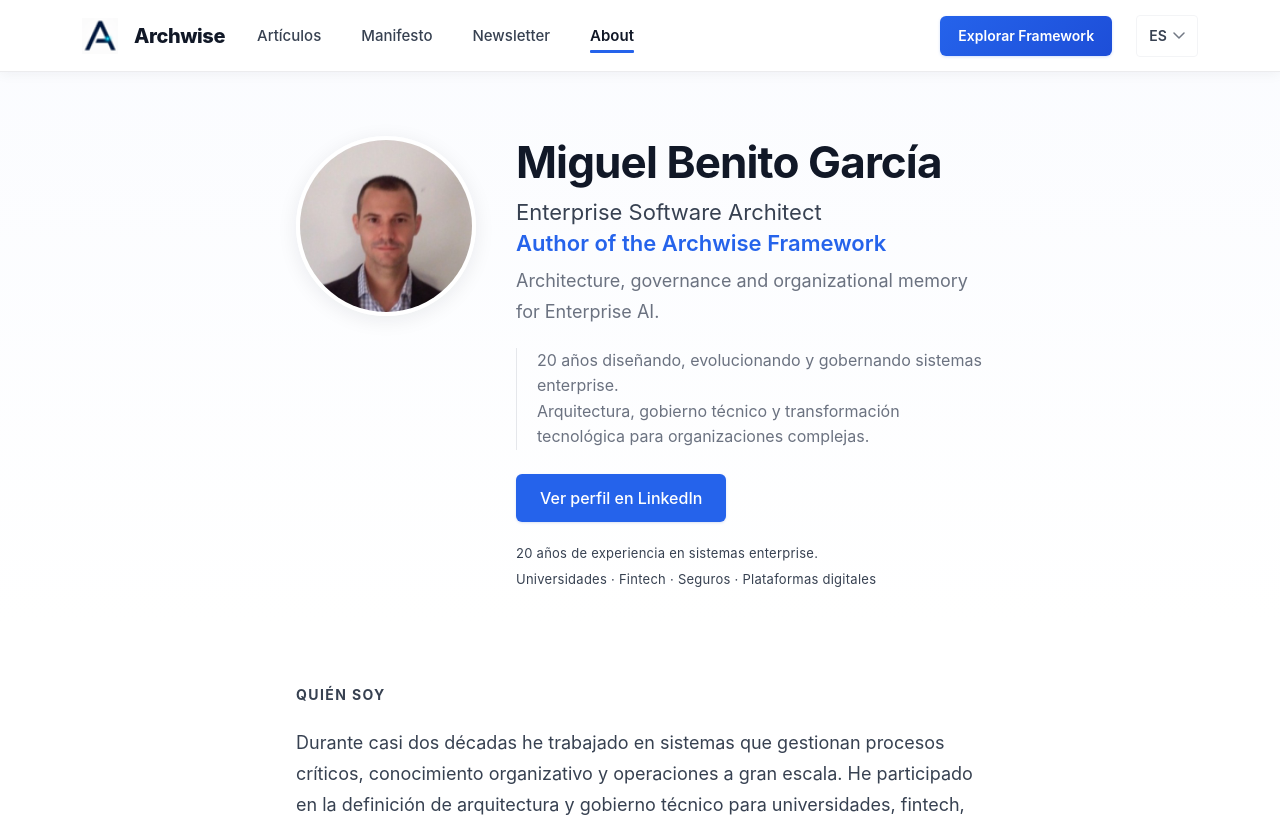
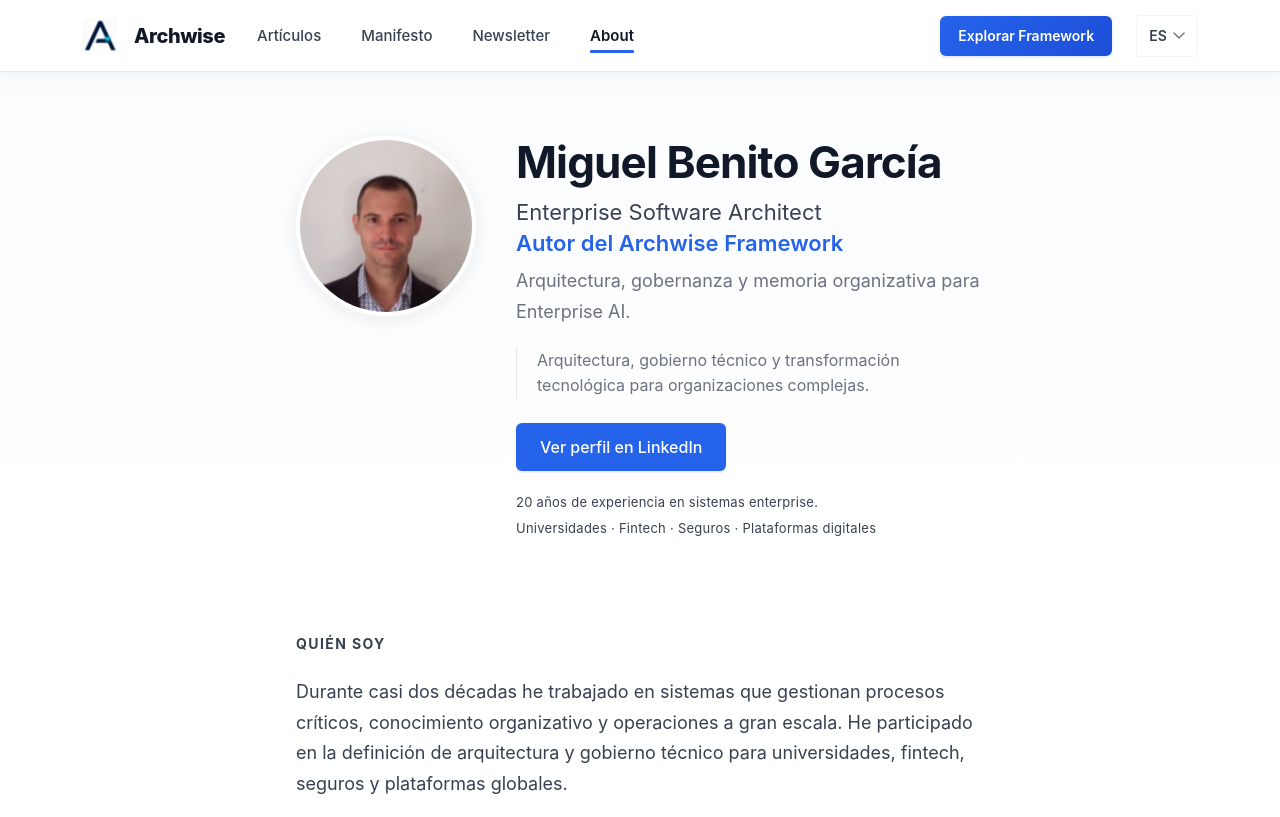
Before and after one commit to migbg83-git/suisse-17, an Angular app in the folder sites/enterprise-ai/archwise/: page /about in a window 1280 px wide. Shown: the top 817 px of the page. Built offline with nearby package versions, Linux system fonts and the light colour scheme.

Commit message:
Modificación about

```diff
--- a/sites/enterprise-ai/archwise/src/app/pages/about/about.component.ts
+++ b/sites/enterprise-ai/archwise/src/app/pages/about/about.component.ts
@@ -17,11 +17,11 @@ import { Component } from '@angular/core';
               <h1>Miguel Benito García</h1>
               <p class="hero-lead">
                 Enterprise Software Architect<br>
-                <span class="author-tag">Author of the Archwise Framework</span>
+                <span class="author-tag">Autor del Archwise Framework</span>
               </p>
-              <p class="hero-tagline">Architecture, governance and organizational memory for Enterprise AI.</p>
+              <p class="hero-tagline">Arquitectura, gobernanza y memoria organizativa para Enterprise AI.</p>
               <div class="hero-trajectory-block">
-                <p class="hero-trajectory">20 años diseñando, evolucionando y gobernando sistemas enterprise.</p>
+                <!--<p class="hero-trajectory">20 años diseñando, evolucionando y gobernando sistemas enterprise.</p>-->
                 <p class="hero-focus">Arquitectura, gobierno técnico y transformación tecnológica para organizaciones complejas.</p>
               </div>
               <div class="hero-actions">
```
